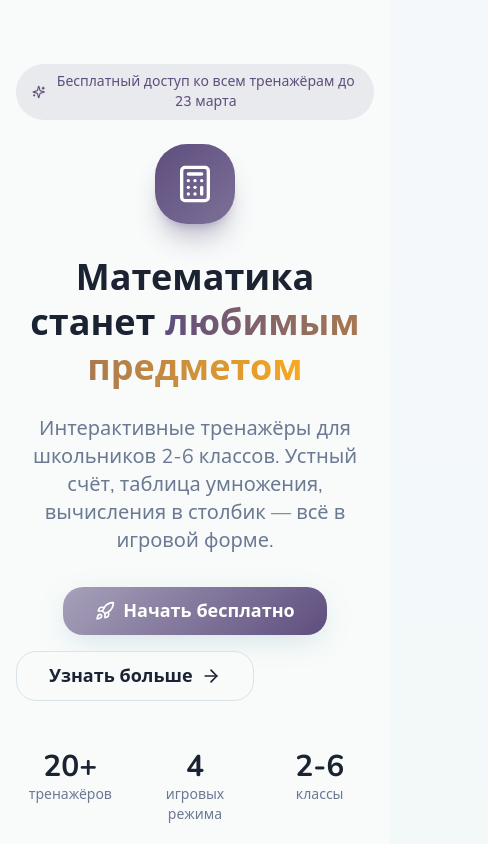
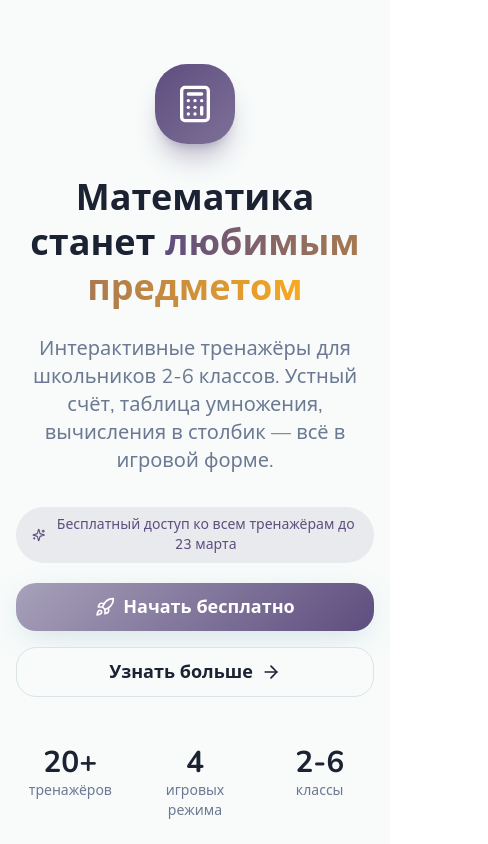
Before and after one commit to symmetry2025/math_trainer, a Next.js app: page / in a window 390 px wide. Shown: the top 844 px of the page, 488 px wide, since content can reach past the window. Built offline with nearby package versions, Linux system fonts and the light colour scheme.

Commit message:
Landing: mobile layout fixes (badge/buttons/why section)

```diff
--- a/src/app/page.tsx
+++ b/src/app/page.tsx
@@ -69,11 +69,6 @@ export default function LandingPage() {
 
         <div className="container mx-auto px-4 py-16 md:py-24">
           <div className="max-w-4xl mx-auto text-center">
-            <div className="inline-flex items-center gap-2 px-4 py-2 rounded-full bg-primary/10 text-primary text-sm font-medium mb-6">
-              <Sparkles className="w-4 h-4" />
-              Бесплатный доступ ко всем тренажёрам до 23 марта
-            </div>
-
             <div className="flex justify-center mb-8">
               <div className="w-20 h-20 rounded-3xl bg-gradient-to-br from-primary to-primary/80 flex items-center justify-center shadow-xl shadow-primary/30">
                 <Calculator className="w-10 h-10 text-primary-foreground" />
@@ -90,15 +85,25 @@ export default function LandingPage() {
               в игровой форме.
             </p>
 
-            <div className="flex flex-col sm:flex-row gap-4 justify-center mb-12">
-              <Link href="/login?next=/addition">
-                <Button size="lg" className="text-lg px-8 py-6 rounded-xl shadow-lg shadow-primary/30 hover:shadow-xl hover:shadow-primary/40 transition-all">
+            <div className="flex justify-center mb-5">
+              <div className="inline-flex items-center gap-2 px-4 py-2 rounded-full bg-primary/10 text-primary text-sm font-medium">
+                <Sparkles className="w-4 h-4" />
+                Бесплатный доступ ко всем тренажёрам до 23 марта
+              </div>
+            </div>
+
+            <div className="flex flex-col sm:flex-row gap-4 justify-center items-stretch sm:items-center mb-12 max-w-md mx-auto">
+              <Link href="/login?next=/addition" className="w-full sm:w-auto">
+                <Button
+                  size="lg"
+                  className="w-full sm:w-auto justify-center text-lg px-8 py-6 rounded-xl shadow-lg shadow-primary/30 hover:shadow-xl hover:shadow-primary/40 transition-all"
+                >
                   <Rocket className="w-5 h-5" />
                   Начать бесплатно
                 </Button>
               </Link>
-              <a href="#features" className="inline-flex">
-                <Button size="lg" variant="outline" className="text-lg px-8 py-6 rounded-xl">
+              <a href="#features" className="w-full sm:w-auto inline-flex">
+                <Button size="lg" variant="outline" className="w-full sm:w-auto justify-center text-lg px-8 py-6 rounded-xl">
                   Узнать больше
                   <ArrowRight className="w-5 h-5" />
                 </Button>
@@ -153,9 +158,11 @@ export default function LandingPage() {
       <section className="py-16 md:py-24">
         <div className="container mx-auto px-4">
           <div className="max-w-6xl mx-auto">
-            <div className="grid lg:grid-cols-2 gap-12 items-center">
-              <div>
-                <h2 className="text-3xl md:text-4xl font-bold text-foreground mb-6">Почему родители выбирают МатТренер?</h2>
+            <div className="grid lg:grid-cols-2 gap-8 lg:gap-12 items-center">
+              <div className="min-w-0">
+                <h2 className="text-2xl sm:text-3xl md:text-4xl font-bold text-foreground mb-6 leading-tight">
+                  Почему родители выбирают МатТренер?
+                </h2>
                 <div className="space-y-6">
                   {BENEFITS.map((benefit, index) => (
                     <div key={index} className="flex gap-4">
@@ -171,11 +178,11 @@ export default function LandingPage() {
                 </div>
               </div>
 
-              <div className="relative">
+              <div className="relative min-w-0">
                 <div className="absolute inset-0 bg-gradient-to-br from-primary/20 to-accent/20 rounded-3xl blur-2xl" />
                 <Card className="relative bg-card border-0 shadow-2xl rounded-3xl overflow-hidden">
-                  <CardContent className="p-8">
-                    <div className="bg-muted/50 rounded-2xl p-6">
+                  <CardContent className="p-4 sm:p-8">
+                    <div className="bg-muted/50 rounded-2xl p-4 sm:p-6">
                       <LandingDemoTrainer total={10} />
                     </div>
                   </CardContent>
```
